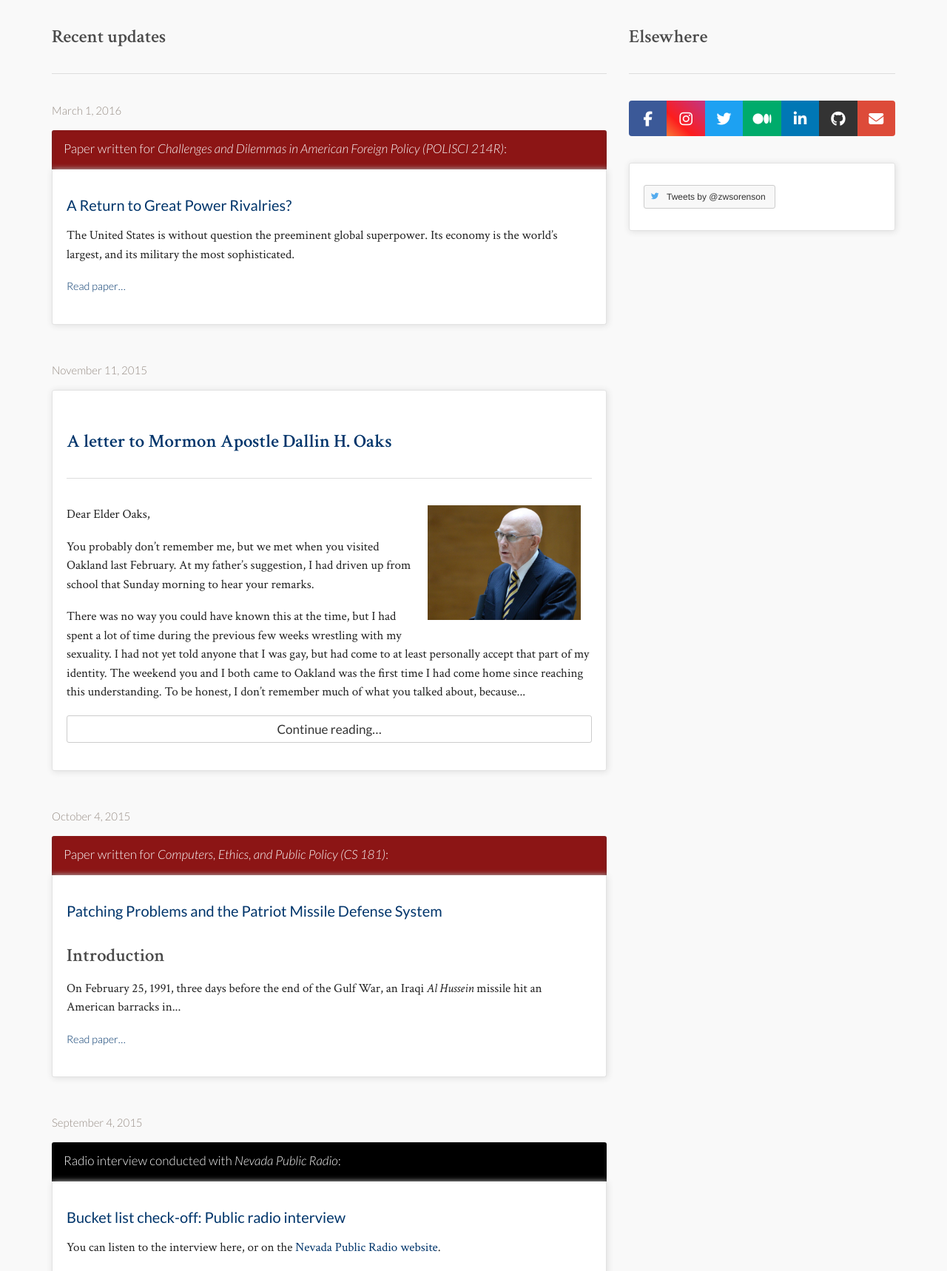
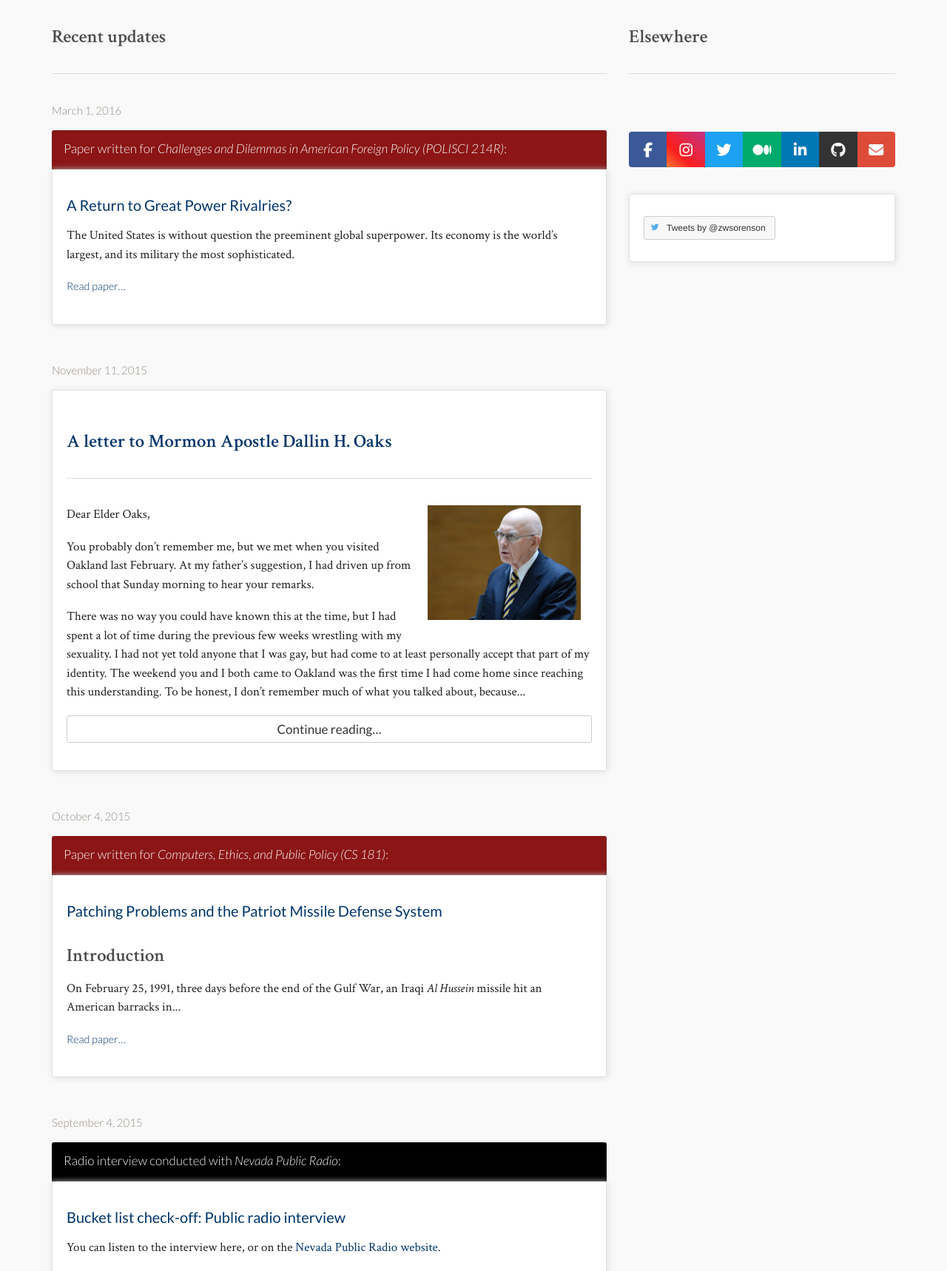
Before and after one commit to zwsorenson/zwsorenson.github.io, a Jekyll site: the page built from index.html, in a window 1280 px wide. Shown: the part 407-2125 px from the top of the page at 74% size. Built offline with Jekyll 4.4.1, drawn with Linux system fonts in a browser that asks for light colours; nearby versions of some CDN libraries; comment, search, counter and statistics services are not loaded; grey boxes are pictures that could not be loaded.

Commit message:
slight formatting tweaks on social buttons

```diff
--- a/index.html
+++ b/index.html
@@ -107,7 +107,7 @@ layout: home
 
             <h2>Elsewhere</h2>
             <hr>
-            <div class="btn-group btn-group-justified">
+            <div class="btn-group btn-group-justified" style="margin-top: 78px;">
                 {% include social.html %}
             </div>
             <br>
```
Also changed, not shown: about/index.md (+1 -1 lines).
